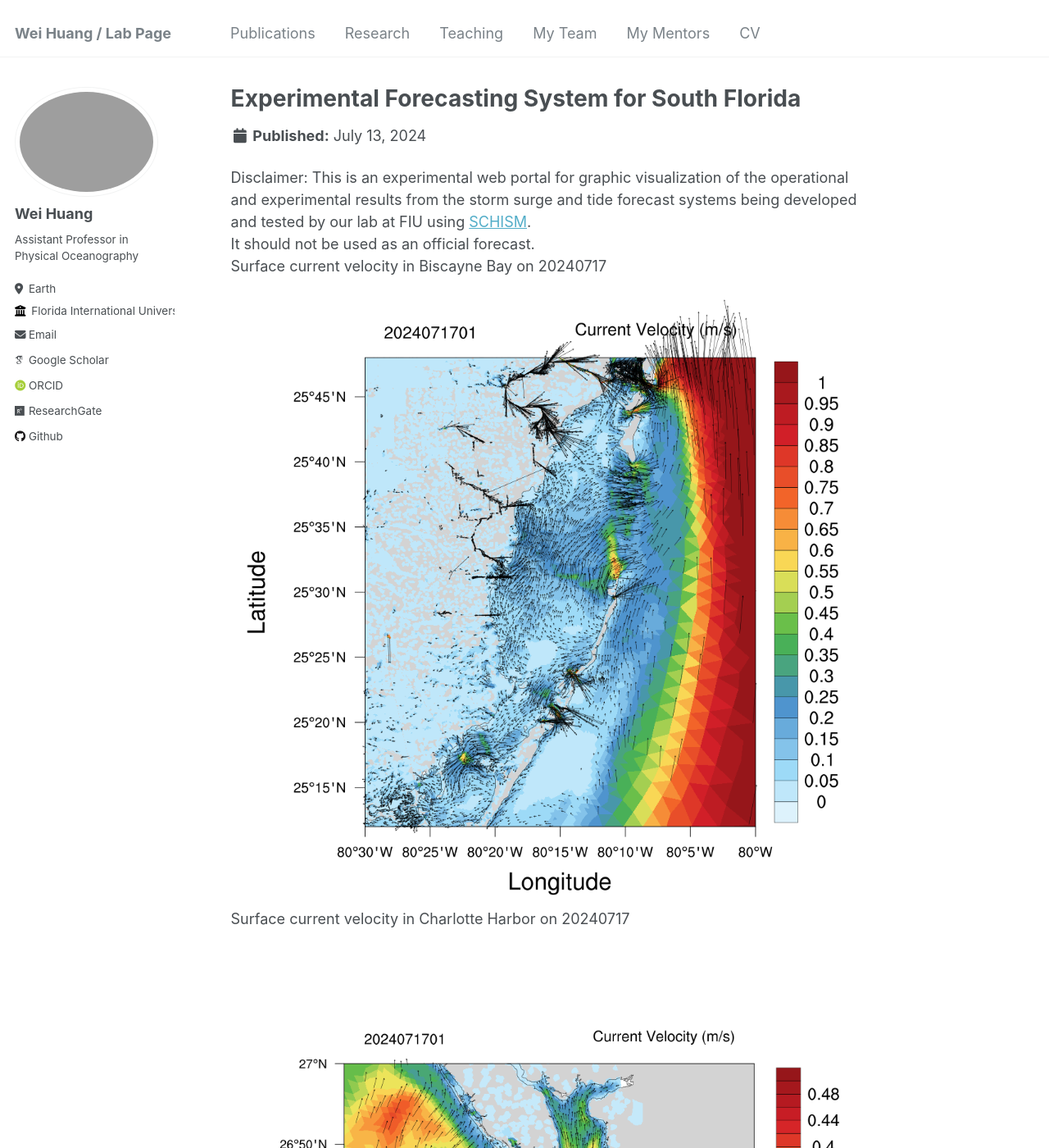
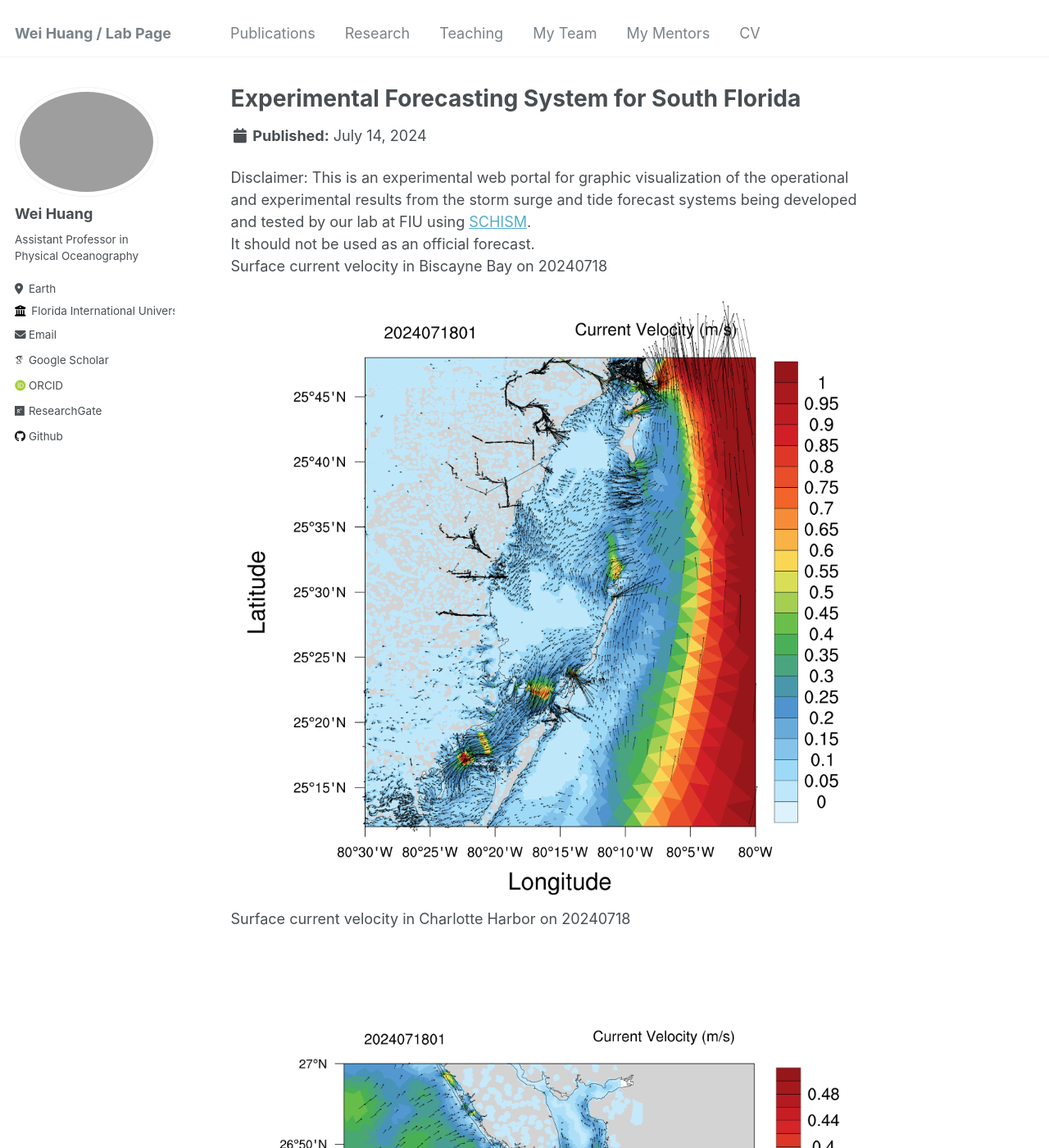
Before and after one commit to huang96169/huang96169.github.io, a Jekyll site: the page built from _research/research-1.md, in a window 1280 px wide and 1400 px high. Shown: the whole window at 82% size. Built offline with Jekyll 4.4.1, drawn with Linux system fonts in a browser that asks for light colours; some web fonts are replaced; some of the changed text lies outside the part shown.

Commit message:
replaced research_uv1.gif research_salt1.gif research_temp1.gif and replaced research_elev2.gif research_uv2.gif research_salt2.gif research_temp2.gif

```diff
--- a/_research/research-1.md
+++ b/_research/research-1.md
@@ -1,7 +1,7 @@
 ---
 title: "Experimental Forecasting System for South Florida"
-short: Surface current velocity of South Florida from 20240713 to 20240717
-date: 2024-07-13
+short: Surface current velocity of South Florida from 20240714 to 20240718
+date: 2024-07-14
 short1: "Disclaimer: This is an experimental web portal for graphic visualization of the operational and experimental results from the storm surge and tide forecast systems being developed and tested by our lab at FIU using [SCHISM](https://ccrm.vims.edu/schismweb/). It should not be used as an official forecast."
 excerpt: "<img src='/images/research_uv1.gif'>"
 collection: research
@@ -10,11 +10,11 @@ collection: research
 Disclaimer:
 This is an experimental web portal for graphic visualization of the operational and experimental results from the storm surge and tide forecast systems being developed and tested by our lab at FIU using [SCHISM](https://ccrm.vims.edu/schismweb/).<br/>
 It should not be used as an official forecast.<br/>
-Surface current velocity in Biscayne Bay on 20240717<br/>
+Surface current velocity in Biscayne Bay on 20240718<br/>
 <img src='/images/research_Bbay.png'>
-Surface current velocity in Charlotte Harbor on 20240717<br/>
+Surface current velocity in Charlotte Harbor on 20240718<br/>
 <img src='/images/research_Cbay.png'>
-Surface current velocity in Tampa Bay on 20240717<br/>
+Surface current velocity in Tampa Bay on 20240718<br/>
 <img src='/images/research_Tbay.png'>
 The map below showns observational stations used for validating the model's results, as well as the horizontal grid. <br/>
 The horizontal grid for SCHISM in simulating Biscayne Bay in South Florida, using flexible resolution resolving levees and canals (1-2 m), watershed rural and urban areas (30m-50m) and coastal ocean (500m-5km).<br/>
```
Also changed, not shown: _research/research-2.md (+6 -6 lines), images/research_Bbay.png, images/research_Cbay.png, images/research_Tbay.png, images/research_maxelev2.gif.
